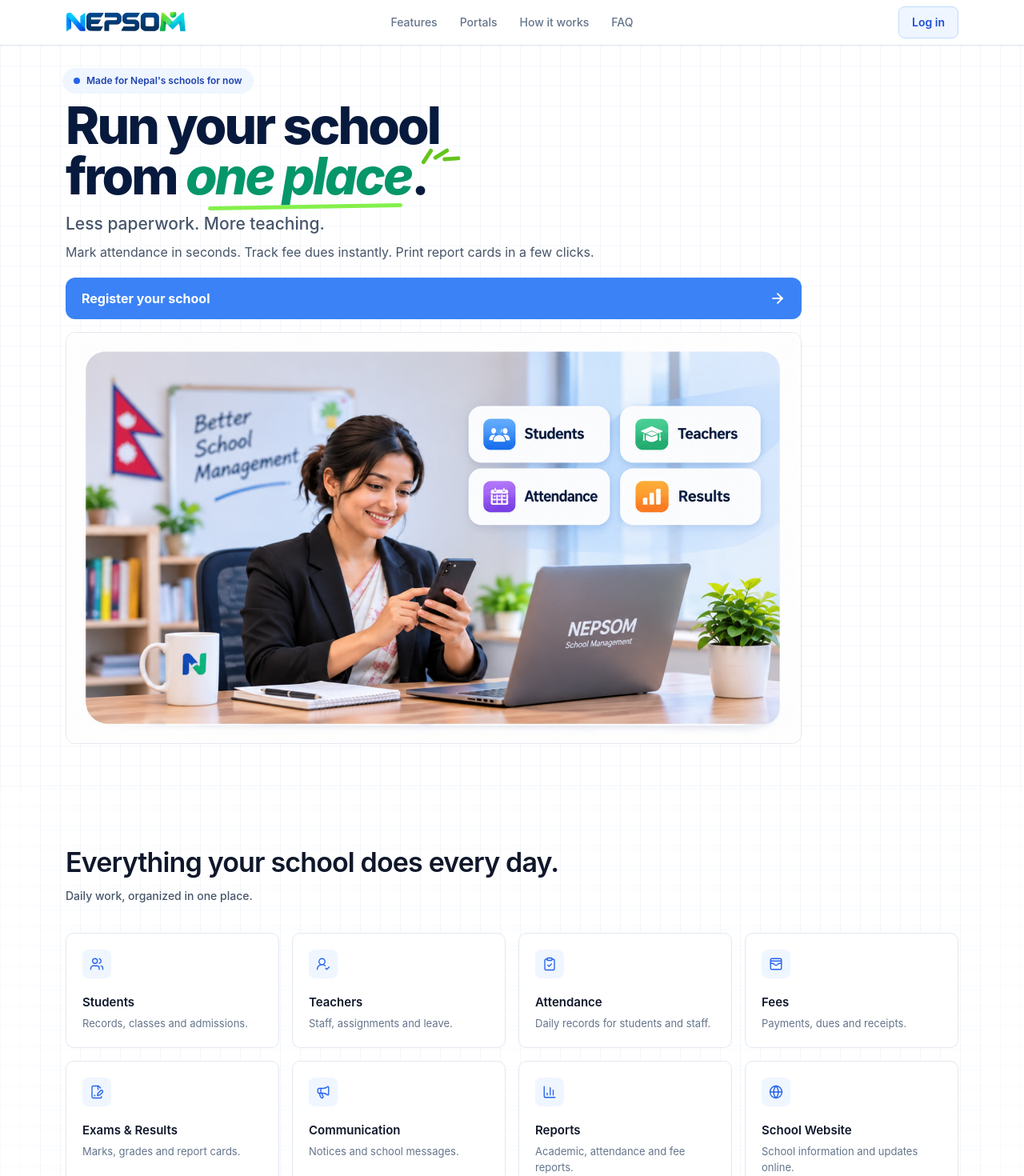
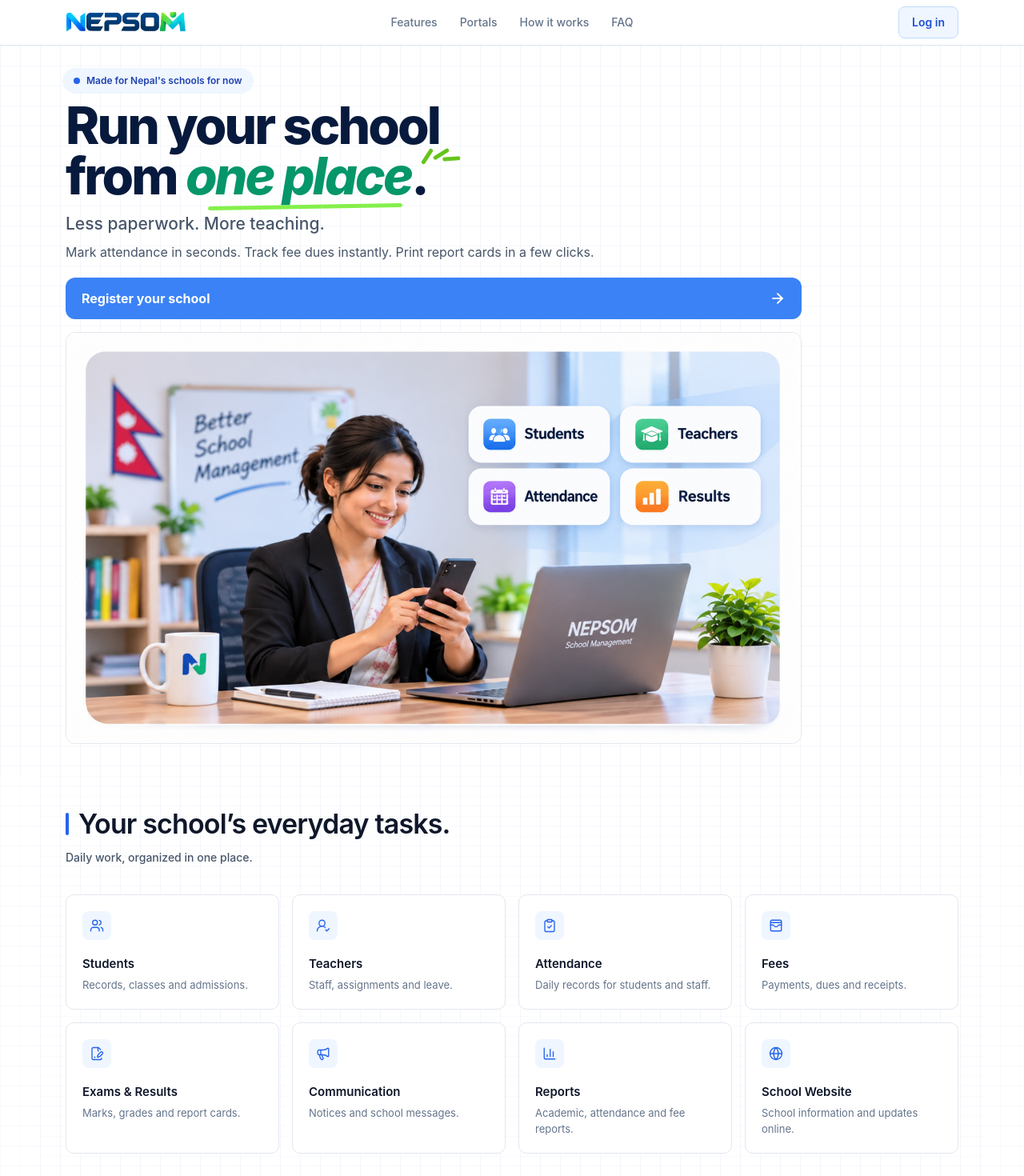
Before and after one commit to basantathapa7495/snap-main, a Next.js app: page / in a window 1280 px wide. Shown: the top 1470 px of the page at 80% size. Built offline with nearby package versions, Linux system fonts and the light colour scheme.

Commit message:
Refine everyday tasks section heading

```diff
--- a/app/page.tsx
+++ b/app/page.tsx
@@ -117,7 +117,7 @@ export default function HomePage() {
 
       <main id="main-content" tabIndex={-1} className={styles.gridBackground}>
         <section aria-labelledby="hero-heading">
-          <div className={`${container} flex flex-col items-start pb-8 pt-4 text-left sm:pb-12 sm:pt-6 lg:pb-14 lg:pt-7`}>
+          <div className={`${container} flex flex-col items-start pb-4 pt-4 text-left sm:pb-8 sm:pt-6 lg:pb-10 lg:pt-7`}>
             <div className="w-full max-w-[920px]">
               <p className="-ml-1 inline-flex h-8 items-center gap-2 rounded-full bg-[#EFF6FF] px-3.5 text-xs font-semibold text-[#1E40AF]">
                 <span className="h-2 w-2 shrink-0 rounded-full bg-[#2563EB]" aria-hidden="true" />
@@ -172,9 +172,12 @@ export default function HomePage() {
           </div>
         </section>
 
-        <section id="features" aria-labelledby="features-heading" className={`${container} scroll-mt-20 py-12 sm:py-[72px]`}>
+        <section id="features" aria-labelledby="features-heading" className={`${container} scroll-mt-20 pb-12 pt-6 sm:pb-[72px] sm:pt-10`}>
           <div className="mb-7 sm:mb-9">
-            <h2 id="features-heading" className={heading}>Everything your school does every day.</h2>
+            <div className="flex items-center gap-3">
+              <span className="h-7 w-1 shrink-0 rounded-full bg-[#2563EB]" aria-hidden="true" />
+              <h2 id="features-heading" className={heading}>Your school’s everyday tasks.</h2>
+            </div>
             <p className="mt-3 text-sm font-medium text-[#475569]">Daily work, organized in one place.</p>
           </div>
 
```
